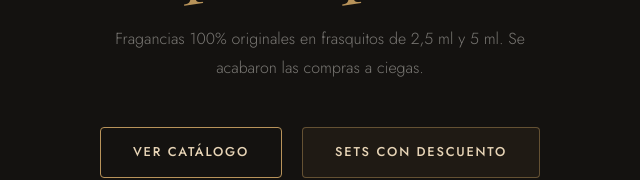
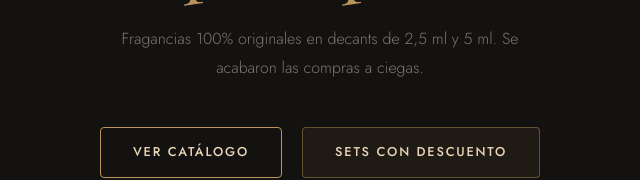
Before and after one commit to lucianxolivieri/LuScents, a plain HTML site: page index.html in a window 1280 px wide. Shown: the part 421-601 px from the top of the page, 320-960 px from the left. Drawn offline with nearby package versions, Linux system fonts and the light colour scheme.

Commit message:
descripcion nueva arreglada por frasquito

```diff
--- a/index.html
+++ b/index.html
@@ -46,7 +46,7 @@
     <div class="hero__inner">
       <span class="hero__eye">Decants · Perfumes Originales · Chile</span>
       <h1 class="hero__title">El perfume que<br><em>siempre quisiste.</em></h1>
-      <p class="hero__sub">Fragancias 100% originales en frasquitos de 2,5 ml y 5 ml. Se acabaron las compras a ciegas.</p>
+      <p class="hero__sub">Fragancias 100% originales en decants de 2,5 ml y 5 ml. Se acabaron las compras a ciegas.</p>
       <div class="hero__actions">
         <a href="#catalogo" class="btn btn--hero">Ver catálogo</a>
         <a href="#catalogo" class="btn btn--sets" id="hero-sets-btn">Sets con descuento</a>
```
